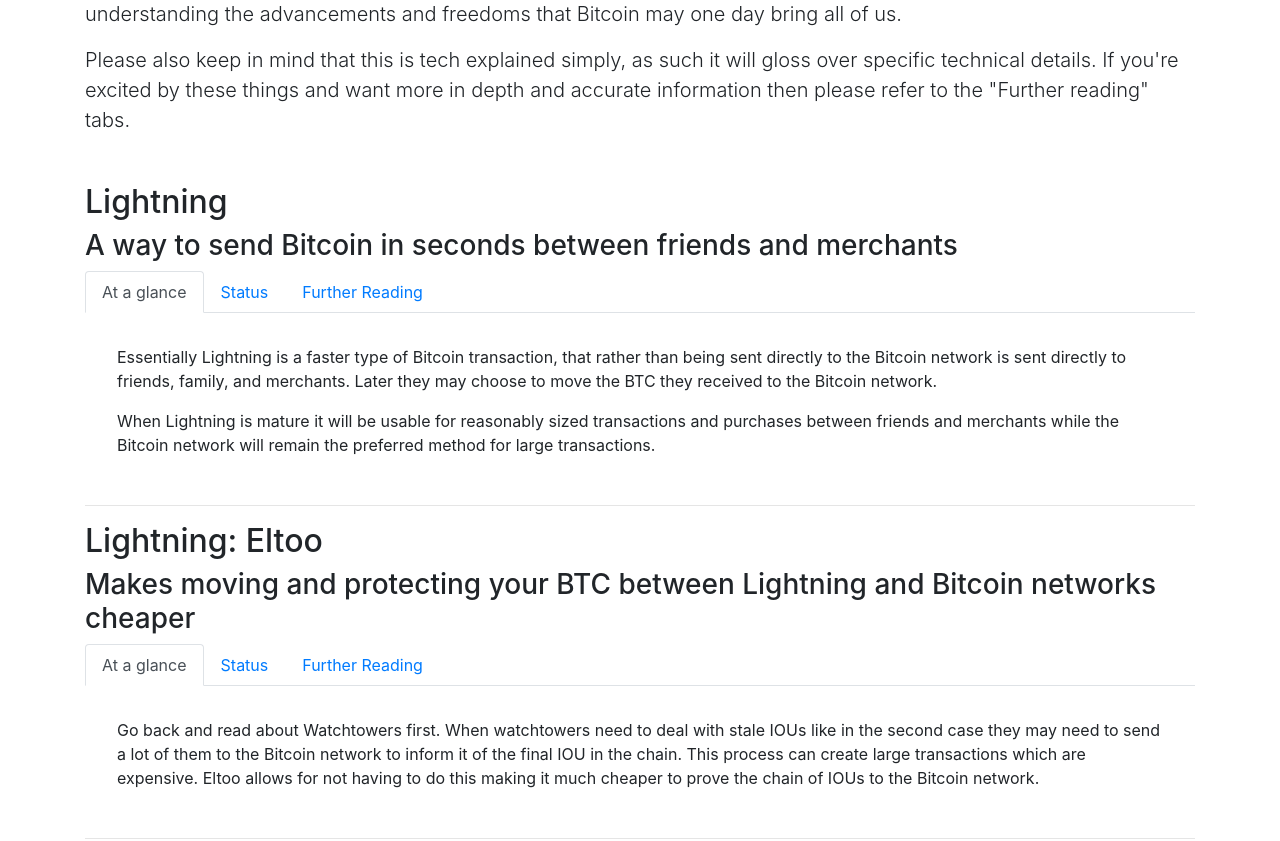
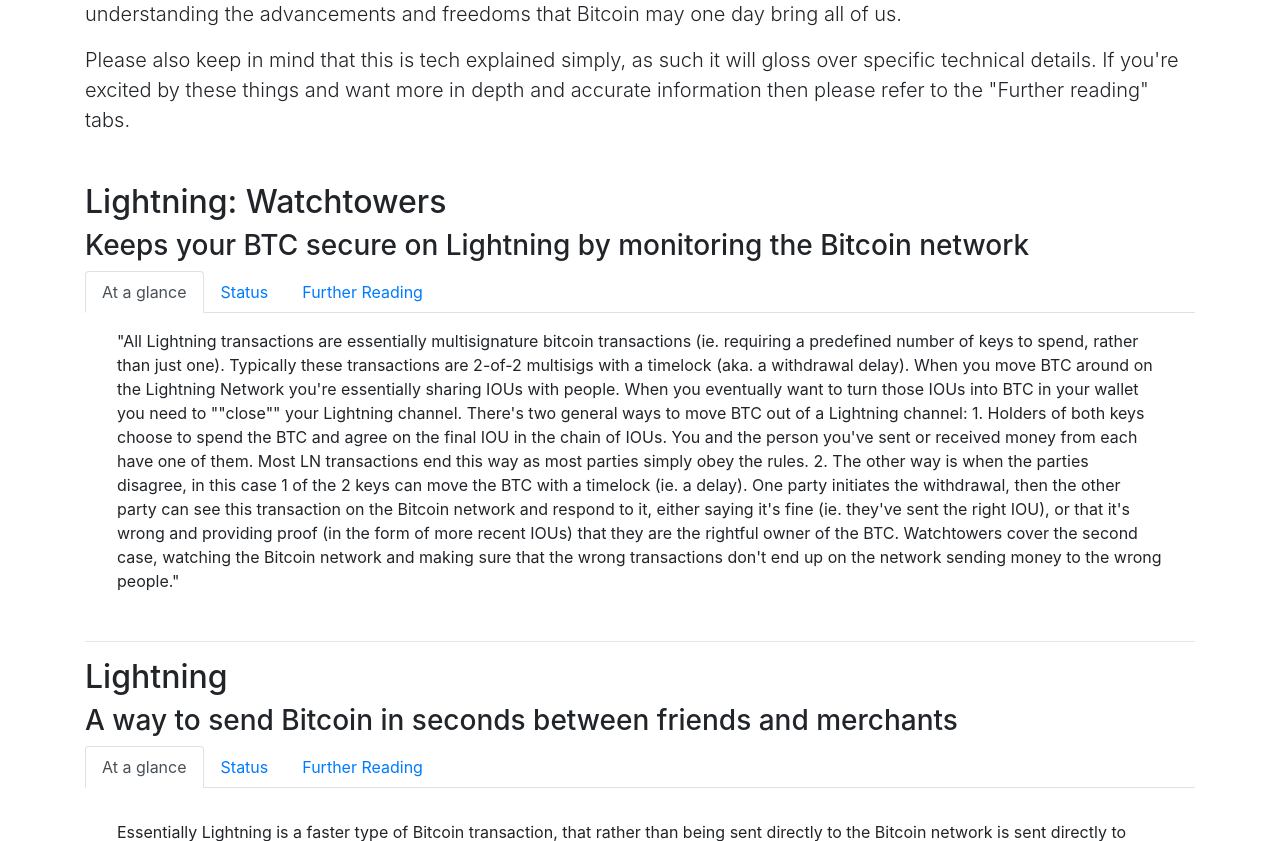
Before and after one commit to pyskell/whatcanbitcoindo, a Flask app: page / in a window 1280 px wide. Shown: the part 339-1180 px from the top of the page. Run offline with Flask 2, Linux system fonts and the light colour scheme; some libraries are stand-ins or nearby versions.

Commit message:
minor improvements

```diff
--- a/templates/description.html
+++ b/templates/description.html
@@ -1,4 +1,5 @@
 {% block description %}
+{# TODO: Consider adding a "difficulty" indicator, has pros and cons #}
     <section id="{{id}}" data-spy="{{id}}" data-target="#{{id}}">
         <h2>{{project}}{% if sub_project %}: {{sub_project}}{% else %}{% endif %}</h2>
         <h3>{{simple_desc}}</h3>
--- a/templates/index.html
+++ b/templates/index.html
@@ -58,7 +58,7 @@
 		If you're excited by these things and want more in depth and accurate information then please refer to the "Further reading" tabs.
 		</p>
 
-		{# TODO: Add more existing tech to this page #}
+		{# TODO: Add more existing tech to this project #}
 
 		<div class="tech-container">
 		{% for tech in tech_list %}
--- /dev/null
+++ b/templates/tech/ln_watchtowers.html
@@ -0,0 +1,32 @@
+{% extends "description.html" %}
+
+{% set id="ln-watchtowers"%} {# id must be unique and follow the rules for ids in css https://www.w3.org/TR/CSS21/syndata.html#characters #}
+{% set project="Lightning" %} {# Use proper-case (ex. Bitcoin, not bitcoin) #}
+{% set sub_project="Watchtowers" %} {# set to False or "" if not using #}
+{% set simple_desc="Keeps your BTC secure on Lightning by monitoring the Bitcoin network" %} {# Keep this short (~50 characters) #}
+
+{% block at_a_glance %}
+"All Lightning transactions are essentially multisignature bitcoin transactions (ie. requiring a predefined number of keys to spend, rather than just one). Typically these transactions are 2-of-2 multisigs with a timelock (aka. a withdrawal delay). When you move BTC around on the Lightning Network you're essentially sharing IOUs with people. When you eventually want to turn those IOUs into BTC in your wallet you need to ""close"" your Lightning channel. There's two general ways to move BTC out of a Lightning channel:
+
+1. Holders of both keys choose to spend the BTC and agree on the final IOU in the chain of IOUs. You and the person you've sent or received money from each have one of them. Most LN transactions end this way as most parties simply obey the rules.
+
+2. The other way is when the parties disagree, in this case 1 of the 2 keys can move the BTC with a timelock (ie. a delay). One party initiates the withdrawal, then the other party can see this transaction on the Bitcoin network and respond to it, either saying it's fine (ie. they've sent the right IOU), or that it's wrong and providing proof (in the form of more recent IOUs) that they are the rightful owner of the BTC.
+
+Watchtowers cover the second case, watching the Bitcoin network and making sure that the wrong transactions don't end up on the network sending money to the wrong people."
+{% endblock at_a_glance %}
+
+{% block status %}
+Watchtowers are already in a few wallets but they're still in alpha development
+{% endblock status %}
+
+{% block future %}
+Eventually Watchtowers will be available everywhere and making fraudulent Lightning transactions by giving the Bitcoin network old IOUs will be practically impossible.
+{% endblock future %}
+
+{% block vs_alts %}
+Currently Lightning channels are not yet easy to monitor, while the rate of fraud is low it is still feasible and does occasionally happen.
+{% endblock vs_alts %}
+
+{% block further_reading %}
+<a href="https://wiki.ion.radar.tech/tech/research/watchtowers">Radar.tech</a>
+{% endblock further_reading %}
```
Also changed, not shown: README.md (added).
